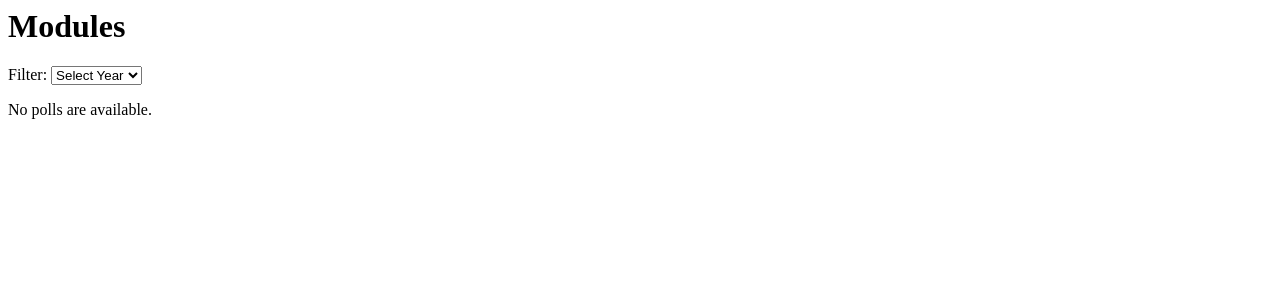
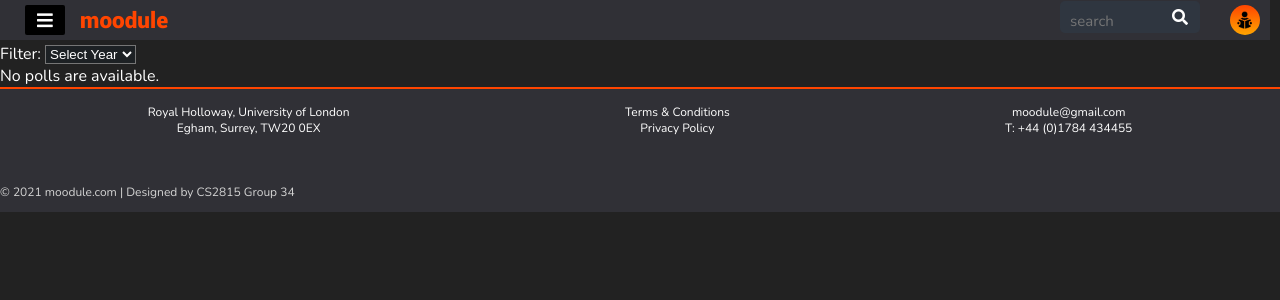
Before and after one commit to TomAllison067/moodule-pages, a Django app: page /student/all-modules/ in a window 1280 px wide. Shown: the top 300 px of the page. Run offline with Django 3.2, Linux system fonts and the light colour scheme; data that the repository does not hold is empty; some libraries are stand-ins or nearby versions.

Commit message:
Adding more functionality to the sidebars and other buttons.

```diff
--- a/modulesApplication/templates/modulesApplication/AllModules.html
+++ b/modulesApplication/templates/modulesApplication/AllModules.html
@@ -1,37 +1,66 @@
-<style>
-    .accordion {
-        background-color: #eee;
-        color: #444;
-        cursor: pointer;
-        padding: 18px;
-        width: 100%;
-        border: none;
-        text-align: left;
-        outline: none;
-        font-size: 15px;
-        transition: 0.4s;
-    }
-
-    .active,
-    .accordion:hover {
-        background-color: #ccc;
-    }
-
-    .panel {
-        padding: 0 18px;
-        display: none;
-        background-color: white;
-        overflow: hidden;
-    }
-</style>
+<!DOCTYPE html>
+{% load static %}
+<html lang="en" )>
 
 
+<head>
+    <meta charset="utf-8">
+    <title>moodule | Student Homepage</title>
+    <meta name="description" content="TBD">
+    <meta name="author" content="TBD">
+    <link rel="stylesheet" type="text/css" href="{% static 'modulesApplication/css/style.css' %}">
+    <link rel="stylesheet" href="https://use.fontawesome.com/releases/v5.3.1/css/all.css">
+
+</head>
+
 <body>
-<h1>Modules</h1>
+<!-- you can delete anything from here to the other comment like this if you do not like it,
+i was just trying to help but only the top bar and the footer look good" -->
+
+
+<!-- OVERLAY (FOR DARKENED PAGE WHEN MENU SELECTED)-->
+<div id="overlay" onclick="quitClick() "></div>
+
+<!-- PAGE WRAPPER -->
+<div class="page-wrapper">
+    <input type="checkbox" id="check">
+    <!-- SIDEBAR MENU -->
+    <div class="sidebar">
+        <header>
+            <img class="mainlogo" src="{% static 'modulesApplication/images/mlogo.png' %}" alt="logo">
+        </header>
+        <ul>
+            <li><a href="{% url 'modulesApplication:student-landing' %}" class="btn"><i class="fas fa-home"></i>home</a></li>
+            <li><a href="#" class="btn"><i class="fas fa-book-reader"></i>my courses</a></li>
+            <li><a href="{% url 'modulesApplication:all-modules' %}" class="btn"><i class="fas fa-book-open"></i>all courses</a></li>
+            <li><a href="#" class="btn"><i class="fas fa-book"></i>courses by year</a></li>
+        </ul>
+    </div>
+    <!-- TOP BAR -->
+    <nav class="topbar">
+        <label for="check">
+            <i class="fas fa-bars" id="btn"></i>
+        </label>
+        <label class="title"> moodule</label>
+        <div class="search-box">
+            <input class="search-txt" type="text" name="" placeholder="search">
+            <a class="search-btn" href="#">
+                <i class="fas fa-search"></i>
+            </a>
+        </div>
+
+        <img src="{% static 'modulesApplication/images/slp-box-img.png' %}" class="avatar" alt="avatar">
+    </nav>
+
+    <!-- here ends my attempt
+    at designing the page -->
+
+    <h1>All Modules</h1>
     {# module_summaries refer to the dictionary passed through with the render request #}
-<p>Filter: <select name="year" id="year_filter">
+    <p>Filter: <select class="filter" name="year" id="year_filter">
         <option value=0>Select Year</option>
-</select></p>
+    </select>
+    </p>
 
 
     {% if module_summaries %}
@@ -61,6 +90,26 @@
         <p>No polls are available.</p>
     {% endif %}
 </body>
+
+<div class="footer">
+    <div class="row">
+        <div class="col">
+            <li>Royal Holloway, University of London</li>
+            <li>Egham, Surrey, TW20 0EX</li>
+        </div>
+        <div class="col">
+            <li>Terms & Conditions</li>
+            <li>Privacy Policy</li>
+        </div>
+        <div class="col">
+            <li>moodule@gmail.com</li>
+            <li>T: +44 (0)1784 434455</li>
+        </div>
+    </div class="row">
+    &copy; 2021 moodule.com | Designed by CS2815 Group 34
+</div>
+</div>
+</html>
 
 {# this script is for the accoridion animation to show the summaries#}
 
@@ -108,3 +157,34 @@ var acc = document.getElementsByClassName("accordion");
         }
     }
 </script>
+<style>
+
+    .accordion {
+        background-color: #eee;
+        color: #444;
+        cursor: pointer;
+        padding: 18px;
+        width: 100%;
+        border: none;
+        text-align: left;
+        outline: none;
+        font-size: 15px;
+        transition: 0.4s;
+    }
+
+    .active,
+    .accordion:hover {
+        background-color: #ccc;
+    }
+
+    .panel {
+        padding: 0 18px;
+        display: none;
+        background-color: grey;
+        overflow: hidden;
+    }
+
+    .filter {
+        background-color: #1d2124;
+    }
+</style>
--- a/modulesApplication/templates/modulesApplication/StudentChooseModules.html
+++ b/modulesApplication/templates/modulesApplication/StudentChooseModules.html
@@ -37,9 +37,9 @@
         <img class="mainlogo" src="../../static/modulesApplication/css/images/mlogo.png" alt="logo">
       </header>
       <ul>
-        <li><a href="#" class="btn"><i class="fas fa-home"></i>home</a></li>
+        <li><a href="{% url 'modulesApplication:student-landing' %}" class="btn"><i class="fas fa-home"></i>home</a></li>
         <li><a href="#" class="btn"><i class="fas fa-book-reader"></i>my courses</a></li>
-        <li><a href="#" class="btn"><i class="fas fa-book-open"></i>all courses</a></li>
+        <li><a href="{% url 'modulesApplication:all-modules' %}" class="btn"><i class="fas fa-book-open"></i>all courses</a></li>
         <li><a href="#" class="btn"><i class="fas fa-book"></i>courses by year</a></li>
       </ul>
     </div>
--- a/modulesApplication/templates/modulesApplication/StudentLandingPage.html
+++ b/modulesApplication/templates/modulesApplication/StudentLandingPage.html
@@ -26,7 +26,8 @@
             <img class="mainlogo" src="{% static 'modulesApplication/images/mlogo.png' %}" alt="logo">
         </header>
         <ul>
-            <li><a href="#" class="btn"><i class="fas fa-home"></i>home</a></li>
+            <li><a href="{% url 'modulesApplication:student-landing' %}" class="btn"><i class="fas fa-home"></i>home</a>
+            </li>
             <li><a href="#" class="btn"><i class="fas fa-book-reader"></i>my courses</a></li>
             <li><a href="{% url 'modulesApplication:all-modules' %}" class="btn"><i class="fas fa-book-open"></i>all
                 courses</a></li>
@@ -168,7 +169,7 @@
         <!-- CHOOSE MODULES BOX -->
         <div class="lp-box" id="lpb-cm">
             <h2> choose modules </h2>
-            <a href="#StudentChooseModules.html" class="b-btn"></a>
+            <a href="{% url 'modulesApplication:choose-modules' %}" class="b-btn">
                 <div class="lp-content" id="lpc-cm">
                     <div class="icon-box">
                         <i class="fas fa-book-open"></i> <br>
@@ -178,6 +179,7 @@
                         <p> choose the available modules for each term, based on the choice of your course </p>
                     </div>
                 </div>
+            </a>
         </div>
 
         <!-- ALL COURSES BOX -->
--- a/modulesApplication/urls.py
+++ b/modulesApplication/urls.py
@@ -10,7 +10,7 @@ student_patterns = [
     path('all-modules/<str:module>/', views.student.module_details, name="specific-module"),
     path('all-modules/sort/<int:sort>/', views.student.all_modules, name="filter-modules"),
     path('landing/', views.student.landing, name='student-landing'),
-    path('choose/', views.student.choose_modules, name='student-choose-modules'),
+    path('choose-modules/', views.student.choose_modules, name='choose-modules'),
 
 ]
 academic_patterns = []  # example
```
Lines whose indentation alone changed are shown as unchanged.
